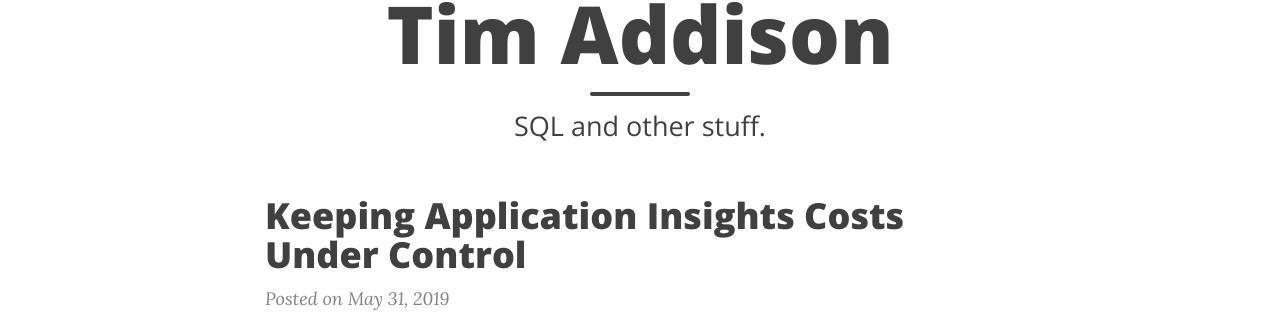
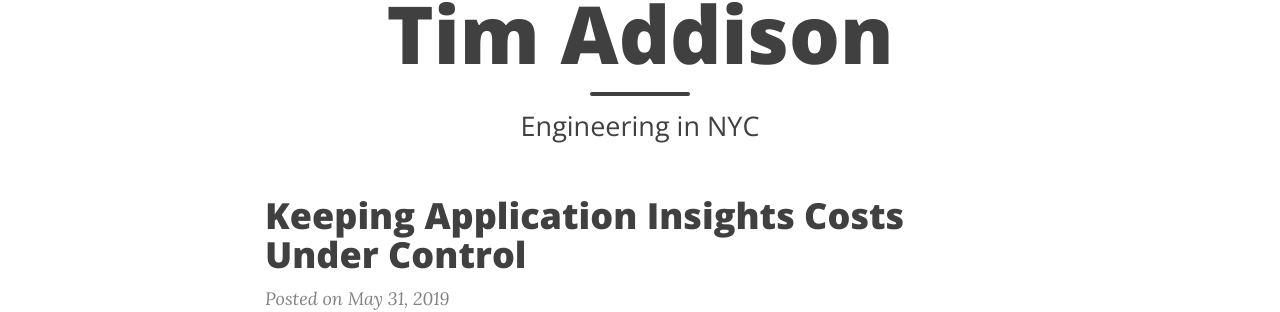
Before and after one commit to taddison/tjaddison.com, a Jekyll site: the page built from index.html, in a window 1280 px wide and 900 px high. Shown: the part 141-453 px from the top of the window. Built offline with Jekyll 4.4.1, drawn with Linux system fonts in a browser that asks for light colours; nearby versions of some CDN libraries; the list of posts is cut into pages by our own code.

Commit message:
update subtitle

```diff
--- a/index.html
+++ b/index.html
@@ -1,7 +1,7 @@
 ---
 layout: page
 title: Tim Addison
-subtitle: SQL and other stuff.
+subtitle: Engineering in NYC
 use-site-title: true
 ---
 
```
